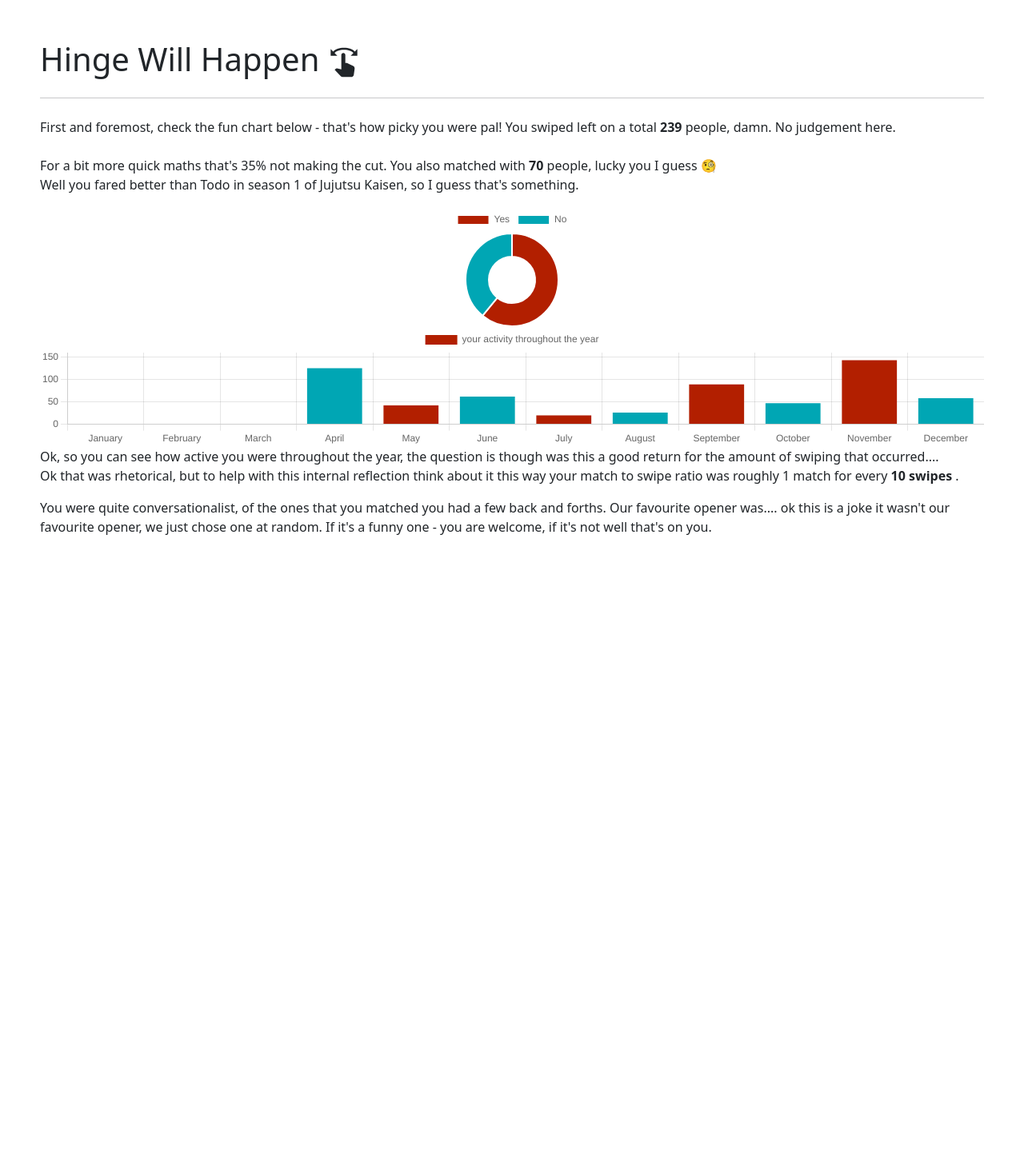
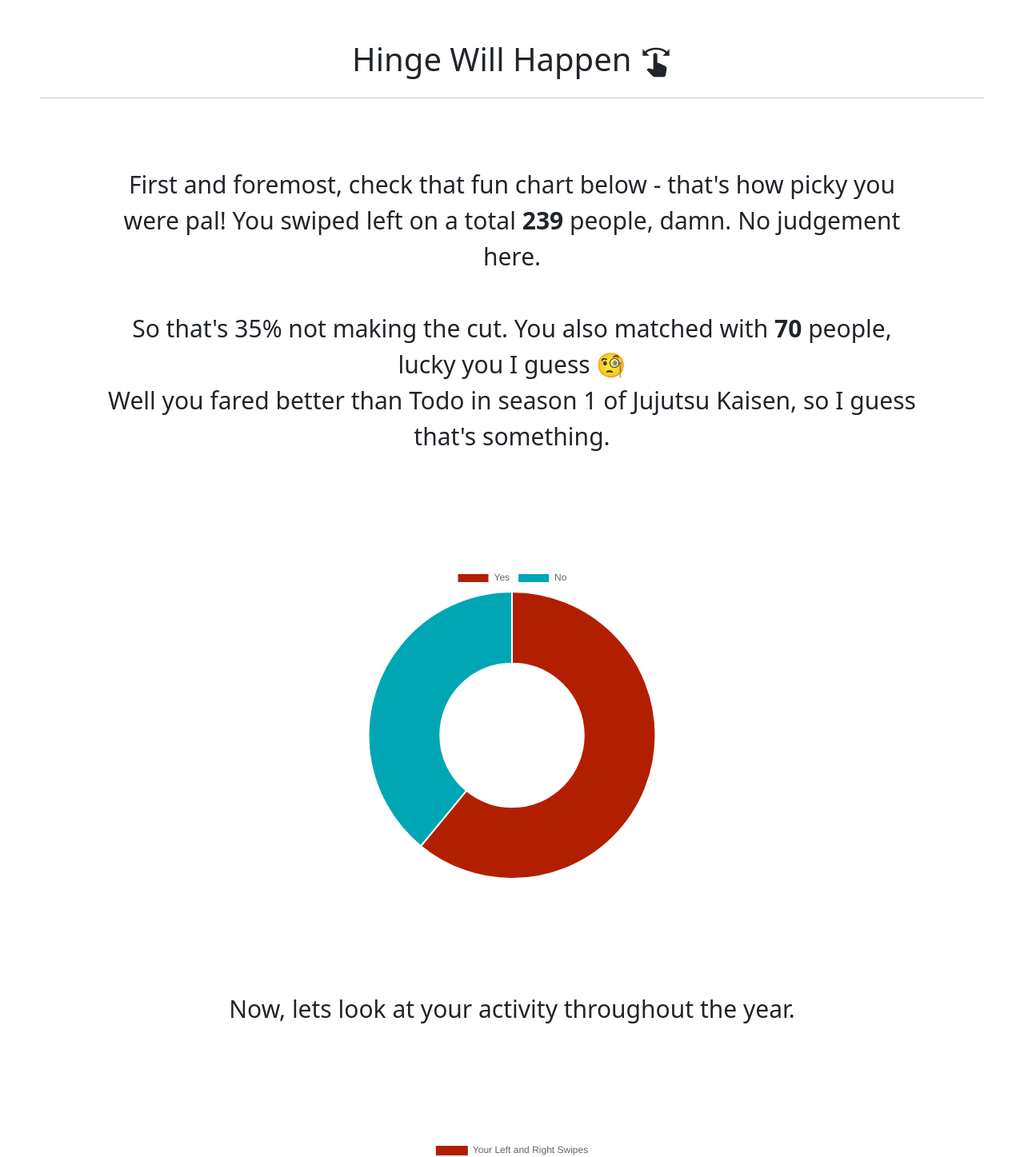
Before and after one commit to Odrakes1992/react_hwh_app, a React (Create React App) app: page /results in a window 1280 px wide. Shown: the top 1447 px of the page at 80% size. Before the commit the page ends 800 px from the top, so only its background shows below. Built offline with nearby package versions, Linux system fonts and the light colour scheme.

Commit message:
add polar chart with messages, update copy

```diff
--- a/package.json
+++ b/package.json
@@ -8,6 +8,7 @@
     "@testing-library/user-event": "^13.5.0",
     "bootstrap": "^5.1.3",
     "chart.js": "^3.7.0",
+    "randomcolor": "^0.6.2",
     "react": "^17.0.2",
     "react-bootstrap": "^2.1.1",
     "react-chartjs-2": "^4.0.0",
--- a/src/Components/Results.jsx
+++ b/src/Components/Results.jsx
@@ -1,27 +1,44 @@
 import React from "react";
 import JsonData from "../matches.json";
-import { Pie, Doughnut, Line, Bar, Chart } from "react-chartjs-2";
+import { Doughnut, PolarArea, Bar, Chart } from "react-chartjs-2";
 import { MdSwipe } from "react-icons/md";
-// import {
-//   RadialLinearScale,
-//   PointElement,
-//   LineElement,
-//   Filler,
-//   Tooltip,
-//   Legend,
-//   LayoutPosition,
-//   Chart,
-//   ArcElement,
-// } from "chart.js";
+import styled from "styled-components";
 import { Chart as ChartJS } from "chart.js/auto";
 
-import Header from "./Home";
+import randomColor from "randomcolor";
+
+var color = randomColor();
+
+const StyledDiv = styled.div`
+  align-items: center;
+  justify-content: center;
+  text-align: center;
+  font-size: 18px;
+  flex-direction: row;
+`;
+
+const ChartDiv = styled.div`
+  padding: 10px;
+  text-align: center;
+  align-items: center;
+  justify-content: center;
+`;
+
+const TextDiv = styled.div`
+  font-size: 30px;
+  margin: 85px;
+`;
+
+Array.prototype.sample = function () {
+  return this[Math.floor(Math.random() * this.length)];
+};
 
 let resultsHinge = {
   totalSeen: 0,
   totalLikes: 0,
   totalLeftSwipes: 0,
   matches: 0,
+  meets: [],
   openers: [],
   frequency: {
     0: 0,
@@ -41,24 +58,6 @@
 
 let total = Object.keys(JsonData).length;
 
-// Testing results
-
-// x = [1,2,3,5,6,7]
-
-// let types = {
-//   positive: 0,
-//   negative:0,
-//   zero:0
-// }
-
-// x.forEach((el) =>{
-//   if(el > 0) {
-//     types.positive += 1
-//   }
-// })
-
-// console.log(types.positive)
-
 const countItems = JsonData.map((info) => {
   if (info.hasOwnProperty("like") && !info.hasOwnProperty("match")) {
     resultsHinge.totalLikes += 1;
@@ -73,19 +72,23 @@
     resultsHinge.frequency[getInt] += 1;
   } else if (info.hasOwnProperty("match")) {
     resultsHinge.matches += 1;
-    console.log(resultsHinge.matches);
+    if (info.hasOwnProperty("chats") && info.chats.length > 1) {
+      resultsHinge.openers.push(info.chats[0].body);
+    }
+    if (info.hasOwnProperty("we_met")) {
+      let messageLength = info.chats.length;
+      resultsHinge.meets.push(messageLength);
+      console.log(resultsHinge.meets);
+    }
   }
 });
 
-const state = {
-  //labels: ["January", "February", "March", "April", "May"],
+const swipeActivity = {
   labels: ["Yes", "No"],
   datasets: [
     {
-      label: "Rainfall",
       backgroundColor: ["#B21F00", "#00A6B4", "#6800B4"],
       hoverBackgroundColor: ["#501800", "#003350", "#35014F"],
-      //data: [65, 59, 80, 81, 56],
       data: [resultsHinge.totalLikes, resultsHinge.totalLeftSwipes],
     },
   ],
@@ -106,69 +109,79 @@
     "November",
     "December",
   ],
-  //labels: ["Yes", "No"],
+
   datasets: [
     {
-      label: "your activity throughout the year",
+      label: "Your Left and Right Swipes",
       backgroundColor: ["#B21F00", "#00A6B4"],
       hoverBackgroundColor: ["#501800", "#003350"],
-      //data: [65, 59, 80, 81, 56],
       data: Object.values(resultsHinge.frequency),
+    },
+  ],
+};
+
+const matchesChats = {
+  labels: resultsHinge.meets.map((el) => {
+    let chatNumber = resultsHinge.meets.indexOf(el) + 1;
+    return `Chat No-${chatNumber}`;
+  }),
+  datasets: [
+    {
+      label: "your most active message",
+      backgroundColor: ["#B21F00", "#00A6B4"],
+      hoverBackgroundColor: ["#501800", "#003350"],
+      data: resultsHinge.meets,
     },
   ],
 };
 
 function Results() {
   return (
-    <div>
+    <StyledDiv>
       <h1>
         Hinge Will Happen <MdSwipe />
       </h1>
       <hr className="my-4" />
+      <TextDiv>
         <p>
-        First and foremost, check the fun chart below - that's how picky you
+          First and foremost, check that fun chart below - that's how picky you
           were pal! You swiped left on a total{" "}
           <strong>{resultsHinge.totalLeftSwipes}</strong> people, damn. No
           judgement here. <br />
-        <br /> For a bit more quick maths that's{" "}
+          <br /> So that's{" "}
           {Math.floor((resultsHinge.totalLeftSwipes / total) * 100)}% not making
           the cut. You also matched with <strong>{resultsHinge.matches}</strong>{" "}
           people, lucky you I guess 🧐 <br></br> Well you fared better than Todo
           in season 1 of Jujutsu Kaisen, so I guess that's something.
         </p>
-      {/* <Pie
-        data={state}
+      </TextDiv>
+      <br />
+      <br />
+      <div>
+        <Doughnut
+          data={swipeActivity}
           options={{
             title: {
               display: true,
-            text: "Average Rainfall per month",
-            fontSize: 20,
+              text: "Swiping activity",
             },
             legend: {
               display: true,
               position: "right",
             },
-        }}
-      /> */}
-      <div>
-        <Doughnut
-          data={state}
-          options={{
-            title: {
-              display: true,
-              text: "Swiping activity",
-              fontSize: 20,
-              //width={"30%"},
-            },
-            legend: {
-              display: true,
-              position: "right",
-            },
-            maintainAspectRatio: false,
+            responsive: true,
+            maintainAspectRatio: true,
+            aspectRatio: 3,
           }}
         />
       </div>
-
+      <br />
+      <br />
+      <TextDiv>
+        <p>Now, lets look at your activity throughout the year.</p>
+      </TextDiv>
+      <br />
+      <br />
       <div>
         <Bar
           data={frequency}
@@ -183,17 +196,20 @@
               display: true,
               position: "right",
             },
-            maintainAspectRatio: false,
+            responsive: true,
+            maintainAspectRatio: true,
+            aspectRatio: 3,
           }}
         />
       </div>
+      <br />
+      <br />
 
-      <div>
+      <TextDiv>
         <p>
           {" "}
-          Ok, so you can see how active you were throughout the year, the
-          question is though was this a good return for the amount of swiping
-          that occurred....<br></br>
+          Ok, so these were your active months, question is, was this a good
+          return for the amount of swiping that occurred?<br></br>
           Ok that was rhetorical, but to help with this internal reflection
           think about it this way your match to swipe ratio was roughly 1 match
           for every{" "}
@@ -202,15 +218,60 @@
           </strong>
           .
         </p>
+      </TextDiv>
+      <TextDiv>
+        <p>
+          Now, how about that chat 💬
+          <br />
+          These are the number of messages you sent to the people you ended up
+          meeting in person.
+        </p>
+      </TextDiv>
+      <br />
+      <div>
+        <PolarArea
+          data={matchesChats}
+          options={{
+            title: {
+              display: true,
+            },
+            legend: {
+              display: true,
+              position: "right",
+            },
+            maintainAspectRatio: true,
+            responsive: true,
+            aspectRatio: 2,
+            plugins: {
+              datalabels: {
+                display: false,
+              },
+              legend: {
+                display: false,
+              },
+            },
+          }}
+        />
+
+        <TextDiv>
+          {" "}
+          <p>
+            You were quite conversationalist, of the ones that you matched you
+            had a few back and forths. Our favourite opener was{" "}
+          </p>
+          <div>
+            <strong>"{resultsHinge.openers.sample()}"</strong>
           </div>
-
           <p>
-        You were quite conversationalist, of the ones that you matched you had a
-        few back and forths. Our favourite opener was.... ok this is a joke it
-        wasn't our favourite opener, we just chose one at random. If it's a
-        funny one - you are welcome, if it's not well that's on you.
+            ok this is a joke it wasn't our favourite opener, we just chose one
+            at random. If it's a funny one - you are welcome, if it's not well
+            that's on you.
           </p>
+        </TextDiv>
       </div>
+      <br />
+      <br />
+    </StyledDiv>
   );
 }
 
```
Also changed, not shown: 1 other file (tests, documents, lock files or other folders). Lines whose indentation alone changed are shown as unchanged.
